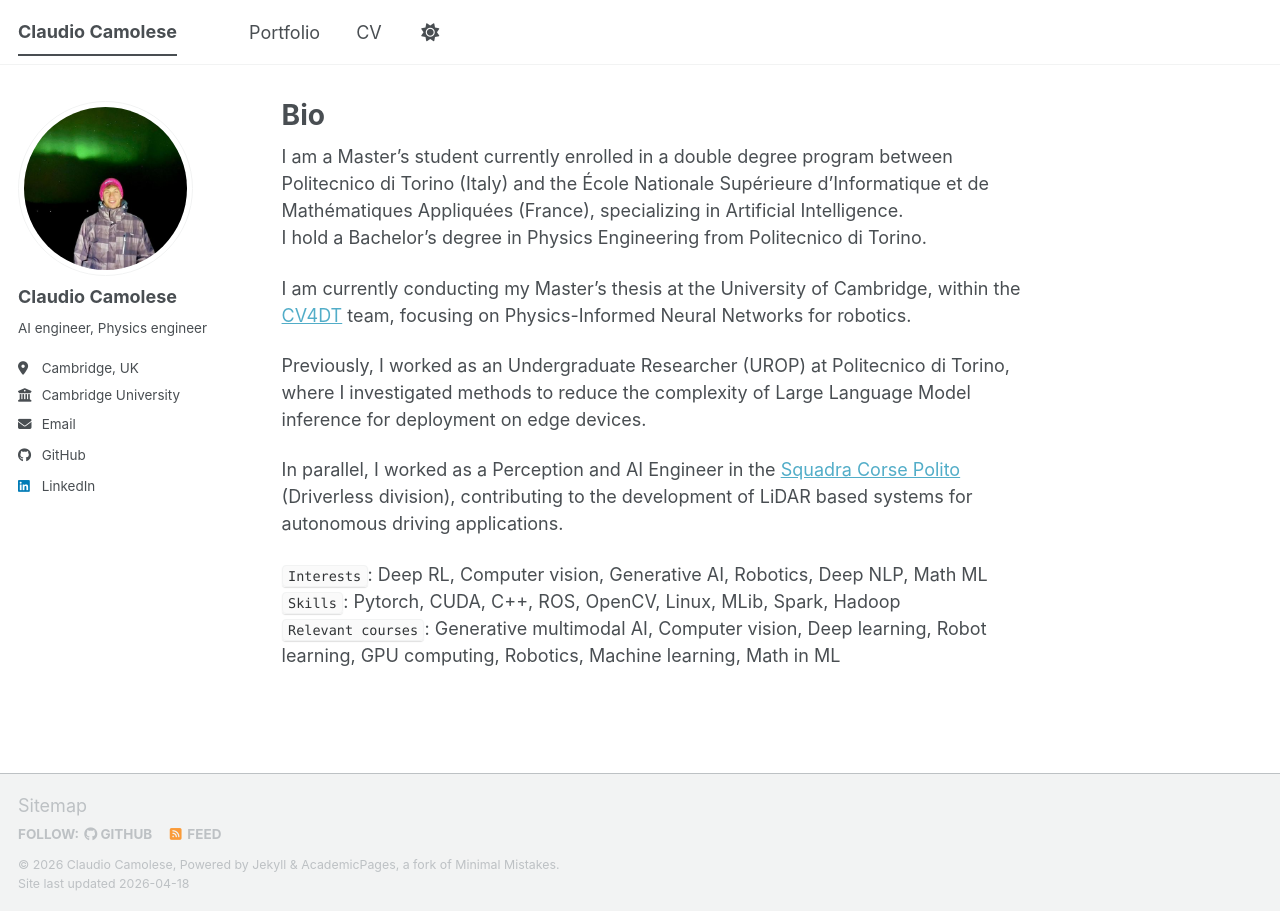
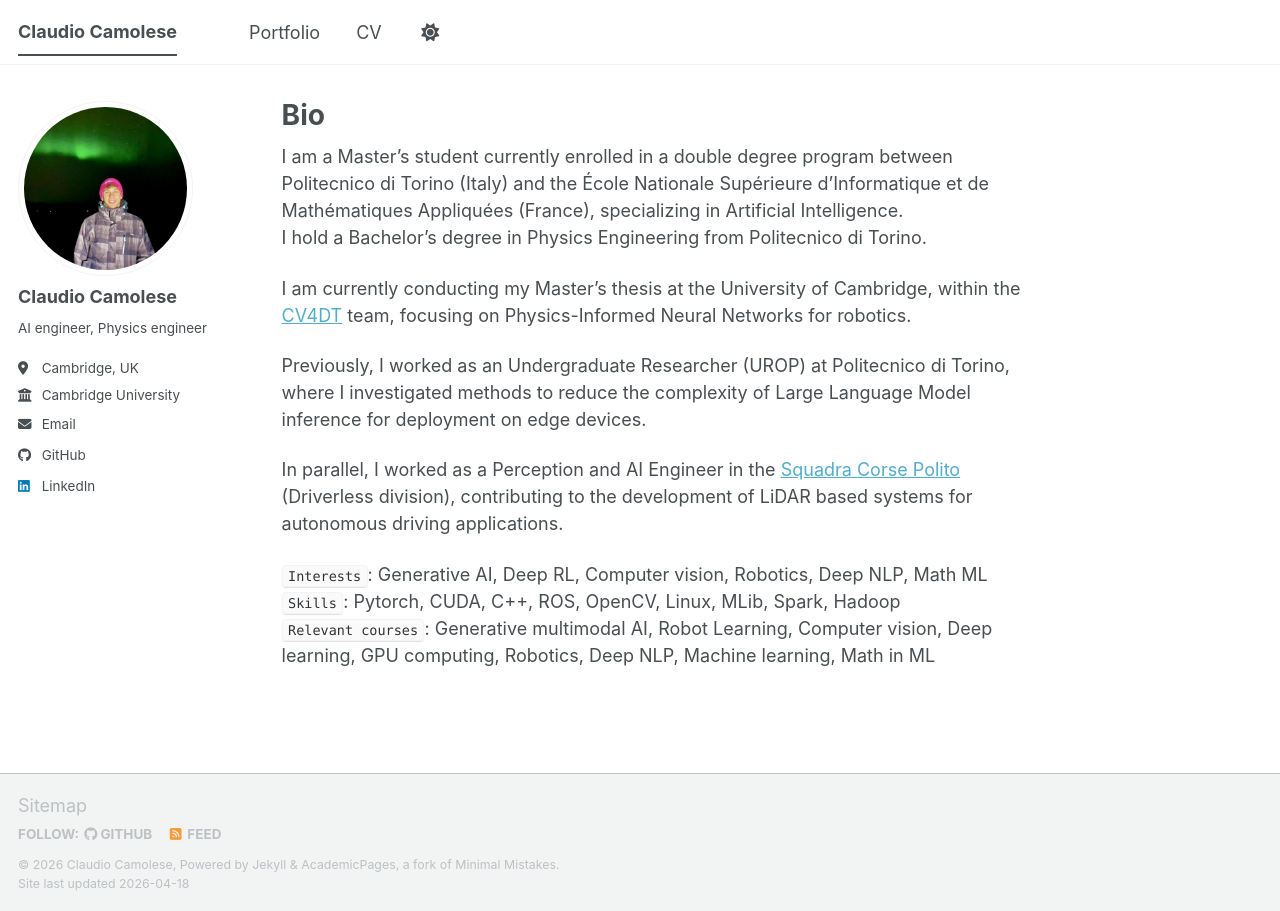
Before and after one commit to claudiocamolese/claudiocamolese.github.io, a Jekyll site: the page built from _pages/about.md, in a window 1280 px wide. Built offline with Jekyll 4.4.1, drawn with Linux system fonts in a browser that asks for light colours; a script bundle is joined from its source files by our own code; library files that are not in the unit come from our copies.

Commit message:
about me

````diff
--- a/_pages/about.md
+++ b/_pages/about.md
@@ -17,6 +17,6 @@ Previously, I worked as an Undergraduate Researcher (UROP) at Politecnico di Tor
 
 In parallel, I worked as a Perception and AI Engineer in the [Squadra Corse Polito](https://www.squadracorsepolito.com) (Driverless division), contributing to the development of LiDAR based systems for autonomous driving applications.
 
-```Interests```: Deep RL, Computer vision, Generative AI, Robotics, Deep NLP, Math ML \\
+```Interests```: Generative AI, Deep RL, Computer vision, Robotics, Deep NLP, Math ML \\
 ```Skills```: Pytorch, CUDA, C++, ROS, OpenCV, Linux, MLib, Spark, Hadoop \\
-```Relevant courses```: Generative multimodal AI, Computer vision, Deep learning, Robot learning, GPU computing, Robotics, Machine learning, Math in ML
+```Relevant courses```: Generative multimodal AI, Robot Learning, Computer vision, Deep learning, GPU computing, Robotics, Deep NLP, Machine learning, Math in ML
````
